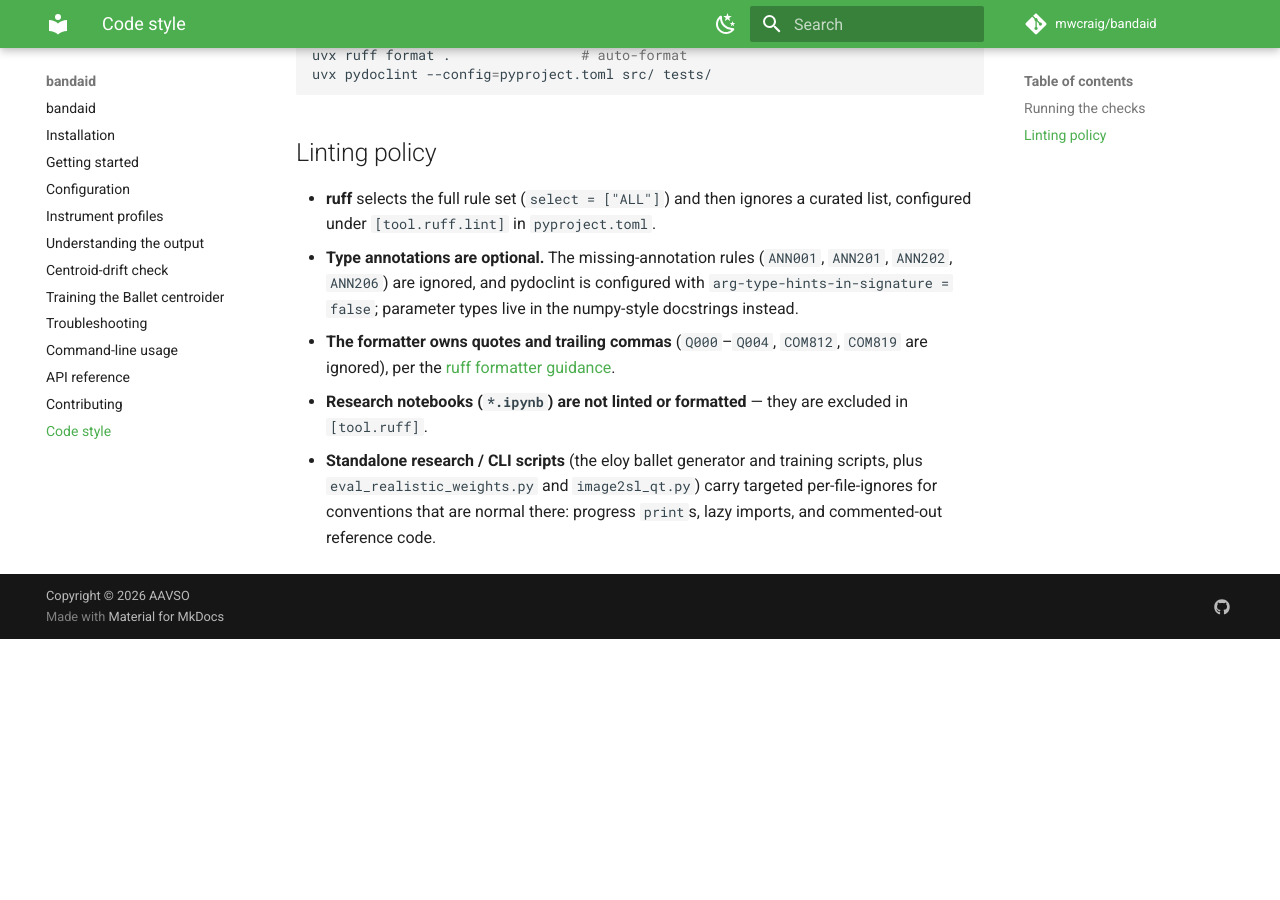
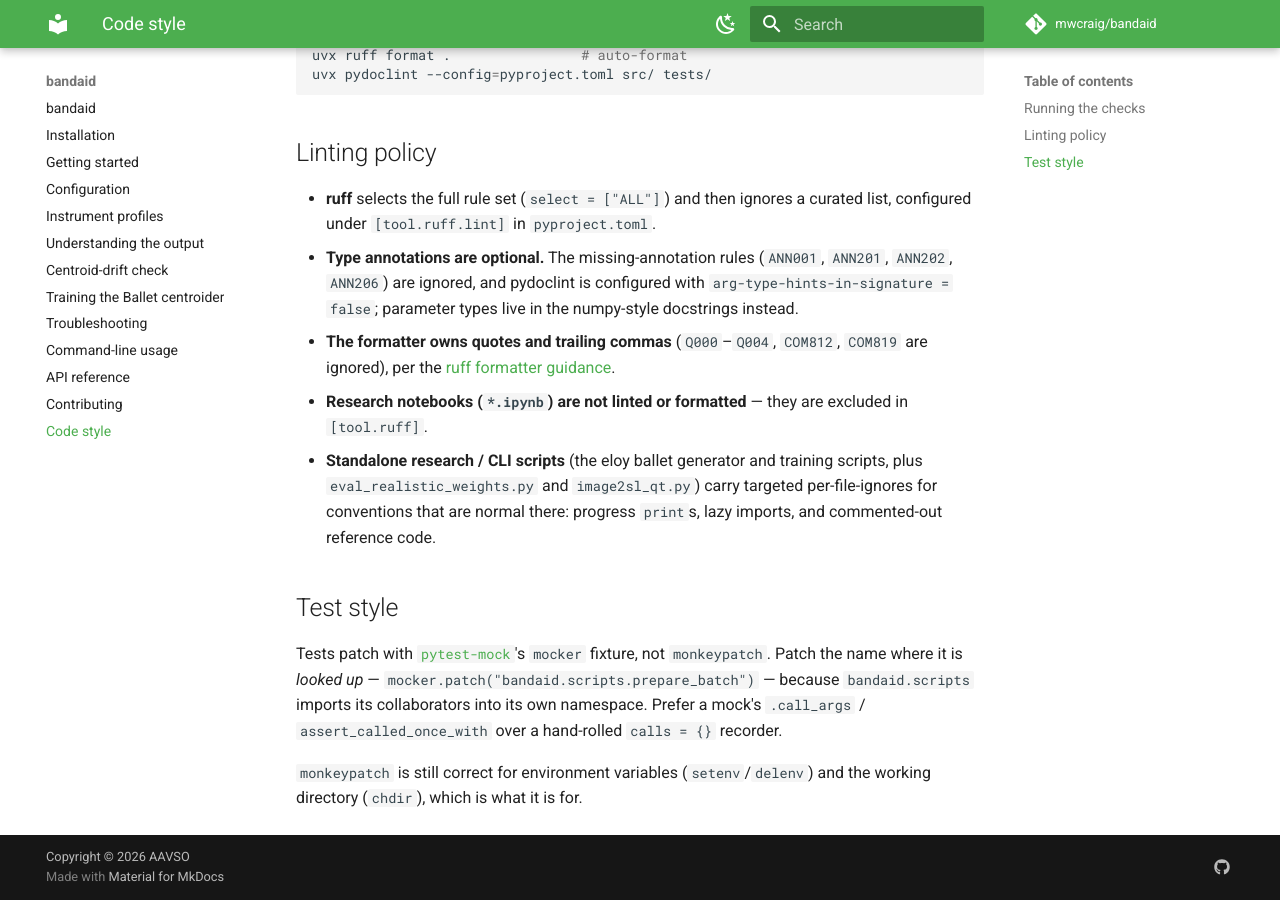
Before and after one commit to mwcraig/bandaid, an MkDocs documentation site: the page built from docs/code_style.md, in a window 1280 px wide and 900 px high, scrolled down 643 px. Built offline with MkDocs 1.6.1 and Material for MkDocs 9.7.7, drawn with Linux system fonts in a browser that asks for light colours; comment, search, counter and statistics services are not loaded; before the commit the page ends 1282 px from its top, so only the background shows below that.

Commit message:
Document the mocker-over-monkeypatch test convention
Co-Authored-By: Claude Fable 5 <noreply@anthropic.com>
Claude-Session: https://claude.ai/code/session_01PLnbv2oChbADzFC4XAbuTq

```diff
--- a/docs/code_style.md
+++ b/docs/code_style.md
@@ -48,3 +48,14 @@ uvx pydoclint --config=pyproject.toml src/ tests/
     scripts, plus `eval_realistic_weights.py` and `image2sl_qt.py`) carry targeted
     per-file-ignores for conventions that are normal there: progress `print`s, lazy
     imports, and commented-out reference code.
+
+## Test style
+
+Tests patch with [`pytest-mock`](https://pytest-mock.readthedocs.io/)'s `mocker`
+fixture, not `monkeypatch`. Patch the name where it is *looked up* —
+`mocker.patch("bandaid.scripts.prepare_batch")` — because `bandaid.scripts` imports
+its collaborators into its own namespace. Prefer a mock's `.call_args` /
+`assert_called_once_with` over a hand-rolled `calls = {}` recorder.
+
+`monkeypatch` is still correct for environment variables (`setenv`/`delenv`) and the
+working directory (`chdir`), which is what it is for.
```
